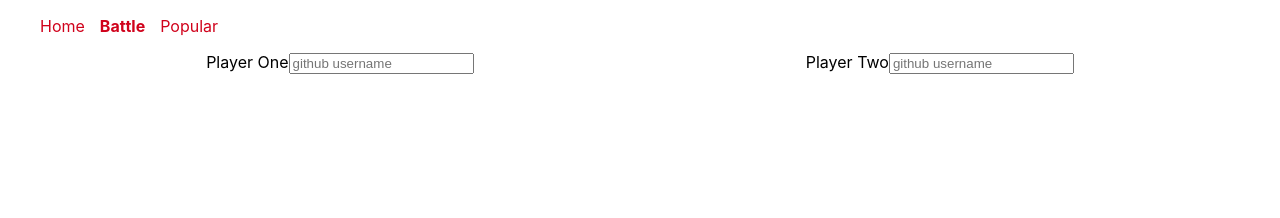
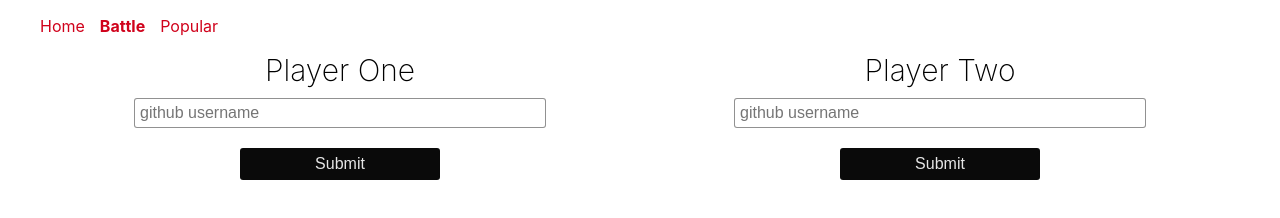
Before and after one commit to kent10ou/git-battle-royale, a React app: page /battle in a window 1280 px wide. Built offline with nearby package versions, Linux system fonts and the light colour scheme.

Commit message:
finish up playerinput class

```diff
--- a/app/components/Battle.js
+++ b/app/components/Battle.js
@@ -6,16 +6,35 @@ class PlayerInput extends React.Component {
         super(props);
         this.state = {
             username: ''
-        }
+        };
+
+        this.handleChange = this.handleChange.bind(this);
+        this.handleSubmit = this.handleSubmit.bind(this);
     }
 
     handleChange (event) {
-        let value = event.target.value
+        var value = event.target.value
+        console.log('value: ', value);
+        this.setState(function () {
+            return {
+                username: value
+            }
+        });
+    }
+
+    handleSubmit (event) {
+        event.preventDefault();
+
+        this.props.onSubmit(
+            this.props.id,
+            this.state.username
+        )
+        console.log('props: ', this.props)
     }
 
     render() {
         return (
-            <form className='column'>
+            <form className='column' onSubmit={this.handleSubmit}>
                 <label className='header' htmlFor='username'>
                     {this.props.label}
                 </label>
@@ -27,6 +46,12 @@ class PlayerInput extends React.Component {
                     value={this.state.username}
                     onChange={this.handleChange}
                 />
+                <button
+                    className='button'
+                    type='submit'
+                    disabled={!this.state.username}>
+                        Submit
+                </button>
             </form>
         )
     }
@@ -36,6 +61,10 @@ PlayerInput.propTypes = {
     id: PropTypes.string.isRequired,
     label: PropTypes.string.isRequired,
     onSubmit: PropTypes.func.isRequired
+}
+
+PlayerInput.defaultProps = {
+  label: 'Username',
 }
 
 class Battle extends React.Component {
@@ -53,10 +82,13 @@ class Battle extends React.Component {
 
     handleSubmit(id, username) {
         this.setState(function () {
+            console.log('username: ', username);
             var newState = {};
             newState[id + 'Name'] = username;
             newState[id + 'Image'] = 'https://github.com/' + username + '.png?size=200';
+            console.log(newState);
             return newState;
+
         });
     }
 
--- a/app/index.css
+++ b/app/index.css
@@ -10,6 +10,34 @@ body {
 .row {
     display: flex;
     justify-content: space-around;
+}
+
+.column {
+    display: flex;
+    flex-direction: column;
+    width: 500px;
+    align-items: center;
+}
+
+.column input {
+    border-radius: 3px;
+    margin: 10px 0;
+    padding: 5px;
+    border: 1px solid rgba(0, 0, 0, 0.43);
+    font-size: 16px;
+    width: 80%;
+}
+
+.column label {
+    text-align: center;
+    font-size: 30px;
+    font-weight: 200;
+}
+
+.header {
+    text-align: center;
+    font-size: 30px;
+    font-weight: 200;
 }
 
 a {
```
